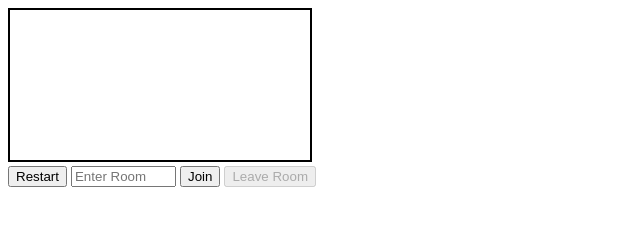
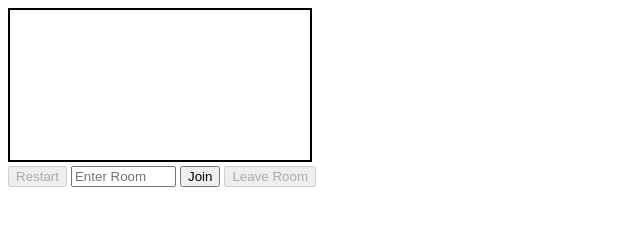
Before and after one commit to ZhouYuxuan97/gobang-onlineV3, a website: page client/index.html in a window 1280 px wide. Shown: the full height of the page, 0-640 px from the left. Drawn offline with nearby package versions, Linux system fonts and the light colour scheme; no server answers.

Commit message:
Update index.html

```diff
--- a/client/index.html
+++ b/client/index.html
@@ -17,7 +17,7 @@
         <div id = "color"></div>
         <div id = "info"></div>
     </div>
-    <button id="restart">Restart</button>
+    <button id="restart" disabled = true>Restart</button>
     <input type="text" id="roomId" placeholder="Enter Room" onkeyup="value=value.replace(/[^\d]/g,'')" size="10"/>
     <button id="join">Join</button>
     <button id="leave" disabled = true>Leave Room</button>
```
